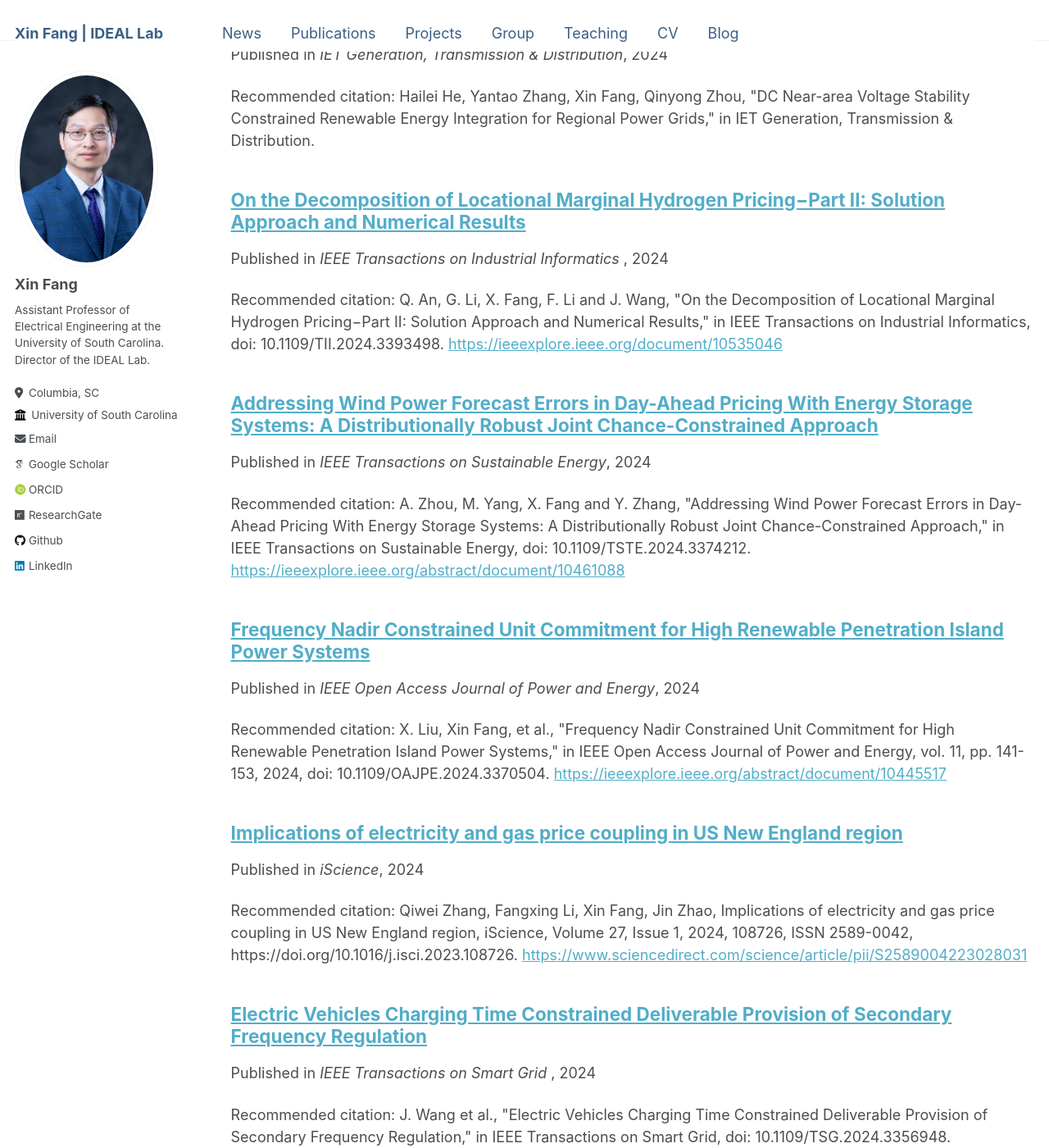
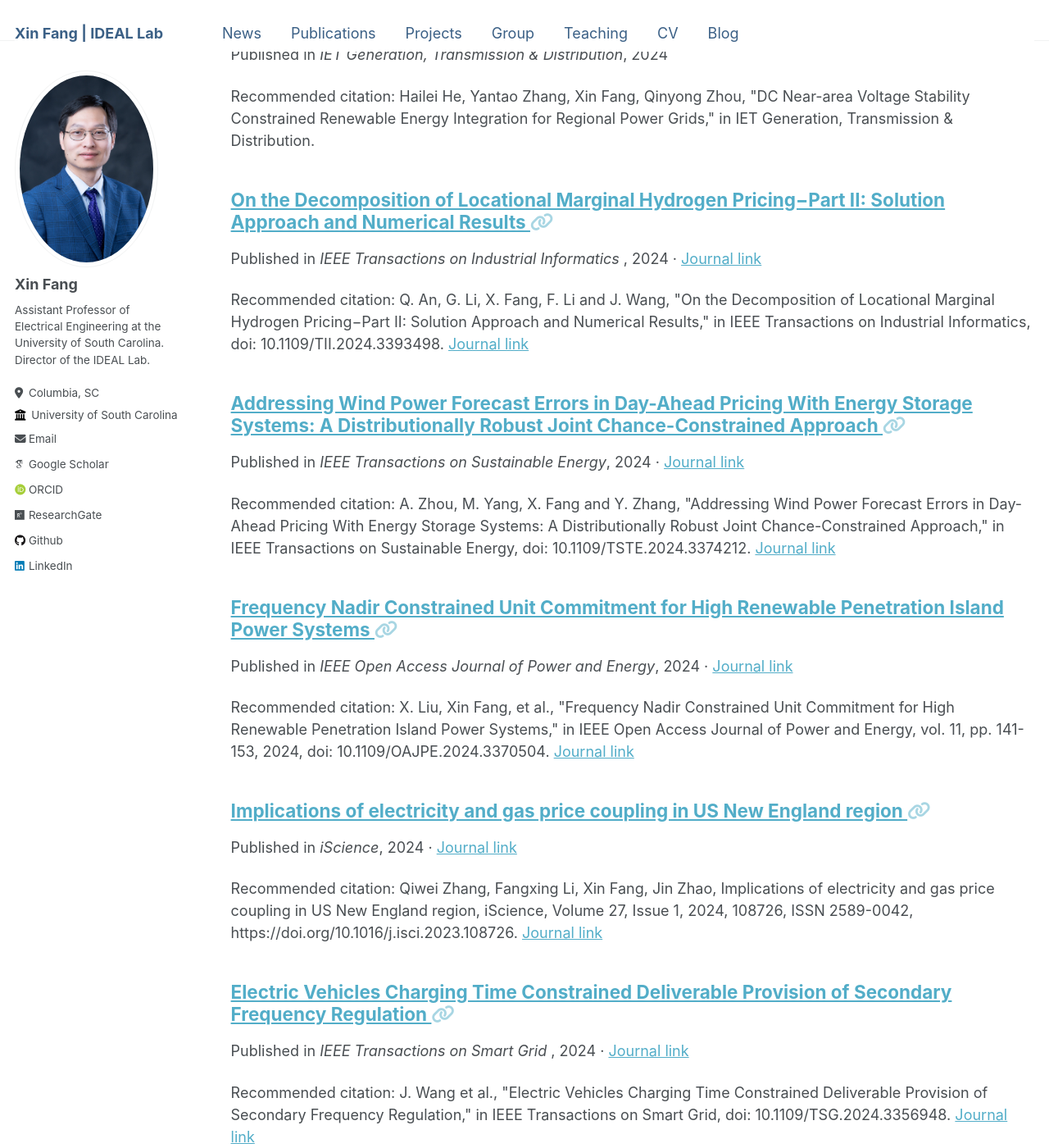
Before and after one commit to XinFang88/xinfang88.github.io, a Jekyll site: the page built from _pages/publications.md, in a window 1280 px wide and 1400 px high, scrolled down 2071 px. Shown: the whole window at 82% size. Built offline with Jekyll 4.4.1, drawn with Linux system fonts in a browser that asks for light colours; some web fonts are replaced; some of the changed text lies outside the part shown.

Commit message:
publication

```diff
--- a/_includes/archive-single.html
+++ b/_includes/archive-single.html
@@ -10,6 +10,12 @@
   {% assign title = post.title | markdownify | remove: "<p>" | remove: "</p>" %}
 {% else %}
   {% assign title = post.title %}
+{% endif %}
+
+{% if post.url contains "://" %}
+  {% assign post_permalink = post.url %}
+{% else %}
+  {% assign post_permalink = post.url | prepend: base_path %}
 {% endif %}
 
 <div class="{{ include.type | default: "list" }}__item">
@@ -27,10 +33,12 @@
     {% endif %}
 
     <h2 class="archive__item-title" itemprop="headline">
-      {% if post.link %}
-        <a href="{{ post.link }}">{{ title }}</a> <a href="{{ base_path }}{{ post.url }}" rel="permalink"><i class="fa fa-link" aria-hidden="true" title="permalink"></i><span class="sr-only">Permalink</span></a>
+      {% if post.collection == 'publications' and post.paperurl %}
+        <a href="{{ post.paperurl }}">{{ title }}</a> <a href="{{ post_permalink }}" rel="permalink"><i class="fa fa-link" aria-hidden="true" title="permalink"></i><span class="sr-only">Permalink</span></a>
+      {% elsif post.link %}
+        <a href="{{ post.link }}">{{ title }}</a> <a href="{{ post_permalink }}" rel="permalink"><i class="fa fa-link" aria-hidden="true" title="permalink"></i><span class="sr-only">Permalink</span></a>
       {% else %}
-        <a href="{{ base_path }}{{ post.url }}" rel="permalink">{{ title }}</a>
+        <a href="{{ post_permalink }}" rel="permalink">{{ title }}</a>
       {% endif %}
     </h2>
 
@@ -43,7 +51,7 @@
         {% elsif post.collection == 'projects' %}
           <p> {{ post.role }}, <i>{{ post.Sponsor }}</i>, <i>{{ post.Funding }}</i>, {{ post.date | default: "1900-01-01" | date: "%Y" }} </p>
         {% elsif post.collection == 'publications' %}
-          <p>Published in <i>{{ post.venue }}</i>, {{ post.date | default: "1900-01-01" | date: "%Y" }} </p>
+          <p>Published in <i>{{ post.venue }}</i>, {{ post.date | default: "1900-01-01" | date: "%Y" }}{% if post.paperurl %} · <a href="{{ post.paperurl }}">Journal link</a>{% endif %}</p>
         {% elsif post.collection == 'blogs' %}
           <p> {{ post.type }}, {{ post.date | default: "1900-01-01" | date: "%Y" }} </p>
         {% elsif post.date %}
@@ -57,11 +65,11 @@
     {% endif %}
 
     {% if post.citation and post.paperurl %}
-      <p>Recommended citation: {{ post.citation }} <a href="{{ post.paperurl }}">{{ post.paperurl }}</a></p>
+      <p>Recommended citation: {{ post.citation }} <a href="{{ post.paperurl }}">Journal link</a></p>
     {% elsif post.citation %}
       <p>Recommended citation: {{ post.citation }} </p>
     {% elsif post.paperurl %}
-      <p class="wordwrap">Download <a href=" {{ post.paperurl }} ">here</a></p>
+      <p class="wordwrap"><a href="{{ post.paperurl }}">Journal link</a></p>
     {% endif %}
 
   </article>
--- a/_layouts/single.html
+++ b/_layouts/single.html
@@ -47,8 +47,12 @@ layout: default
       <section class="page__content" itemprop="text">
         {{ content }}
 
+        {% if page.paperurl %}
+          <p><a href="{{ page.paperurl }}" class="btn btn--primary">Journal link</a></p>
+        {% endif %}
+
         {% if page.citation and page.paperurl %}
-          <p style="font-size: smaller">Recommended citation: {{ page.citation }} <a href="{{ page.paperurl }}"><u>{{ page.paperurl }}</u></a></p>
+          <p style="font-size: smaller">Recommended citation: {{ page.citation }} <a href="{{ page.paperurl }}"><u>Journal link</u></a></p>
         {% elsif page.citation %}
           <p style="font-size: smaller">Recommended citation: {{ page.citation }} </p>
         {% endif %}
--- a/_sass/_sidebar.scss
+++ b/_sass/_sidebar.scss
@@ -16,6 +16,8 @@
   @media screen and (min-width: 1024px) {
     position: fixed;
     padding-top: $masthead-height;
+    width: 12rem;
+    max-width: 12rem;
   }
 
   @include breakpoint($large) {
@@ -46,6 +48,8 @@
     font-family: $sans-serif;
     font-size: $type-size-6;
     line-height: 1.5;
+    overflow-wrap: break-word;
+    word-wrap: break-word;
   }
 
   img {
@@ -107,6 +111,7 @@
   @include breakpoint($large) {
     display: block;
     width: 100%;
+    max-width: 12rem;
     padding-left: 0;
     padding-right: 0;
   }
@@ -167,6 +172,8 @@
 
   @include breakpoint($large) {
     display: block;
+    width: 100%;
+    max-width: 12rem;
   }
 
   button {
@@ -197,6 +204,8 @@
     position: relative;
     margin: 0;
     padding: 0;
+    width: 100%;
+    max-width: 12rem;
     border: 0;
     background: transparent;
     box-shadow: none;
```
Also changed, not shown: _includes/archive-single-cv.html (+14 -3 lines).
